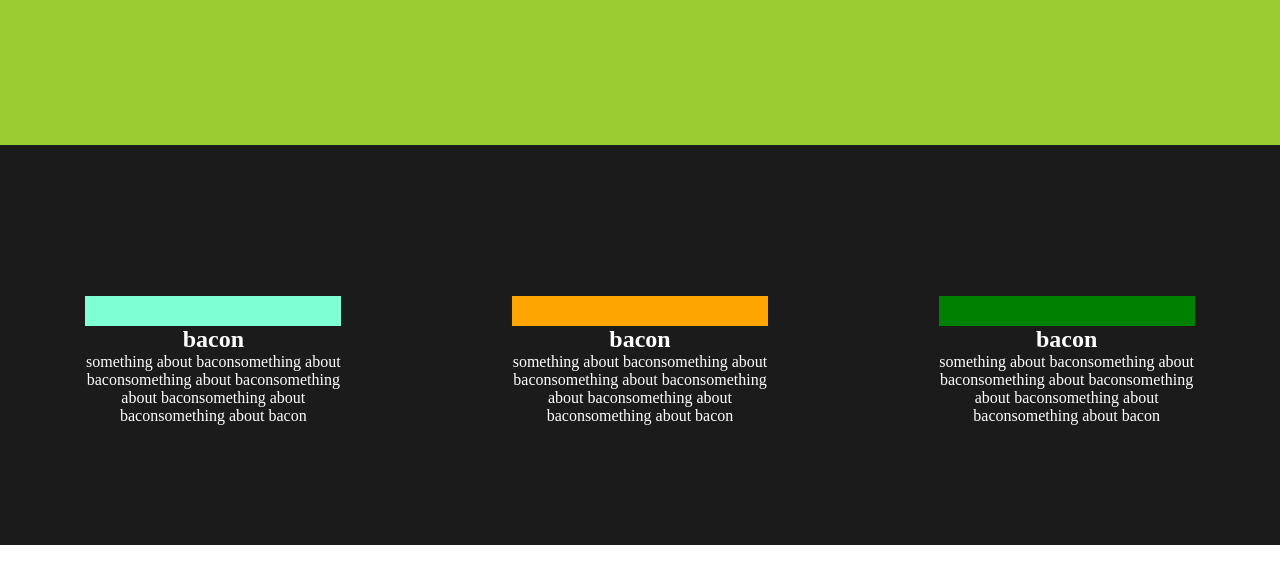
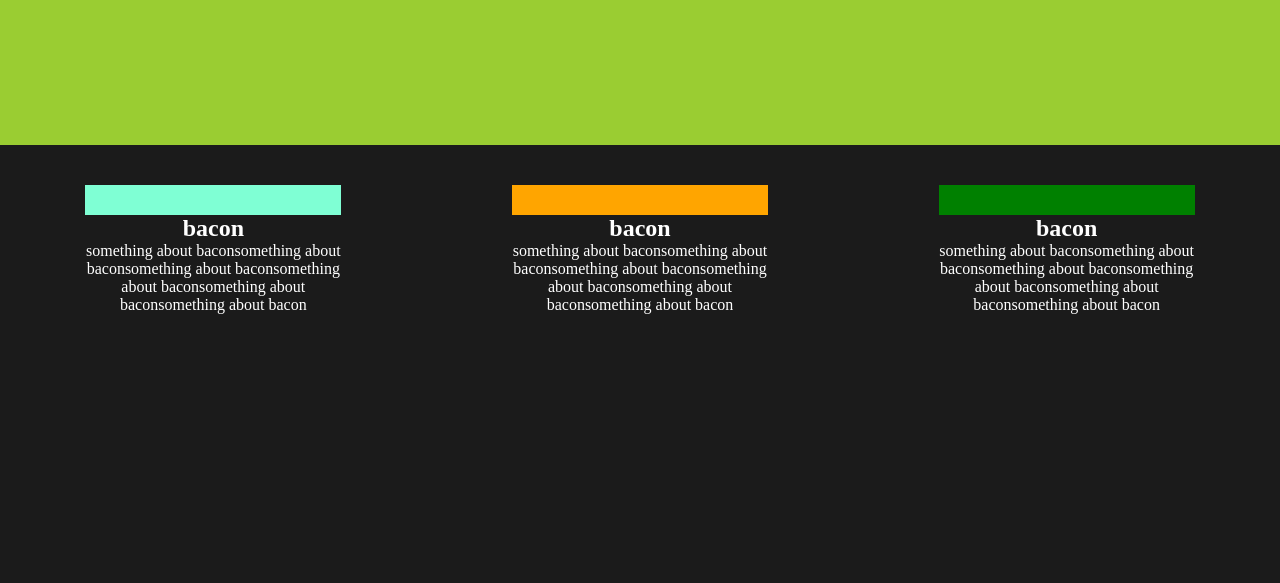
Before and after one commit to RamonCruz-Hinojosa/First-Responsive-Website, a plain HTML site: page index.html in a window 1280 px wide. Shown: the part 255-838 px from the top of the page. Before the commit the page ends 800 px from the top, so only its background shows below. Drawn offline with Linux system fonts and the light colour scheme.

Commit message:
fixed content clipping issue on larger screen

```diff
--- a/styles.css
+++ b/styles.css
@@ -85,7 +85,7 @@ p {
 
   header {
     width: 100%;
-    height: 50%;
+    min-height: 50%;
     display: flex;
     flex-flow: row wrap;
     justify-content: center;
@@ -96,17 +96,18 @@ p {
 
   article {
     width: 100%;
-    height: 50%;
+    min-height: 50%;
     background-color: 1b1b1b;
     display: flex;
     flex-flow: row nowrap;
     justify-content: space-around;
+    align-items: flex-start;
   }
 
   section {
     width: 20%;
     height: fit-content;
-    margin-top: 30px;
+    margin-top: 40px;
     color: white;
   }
 }
```
